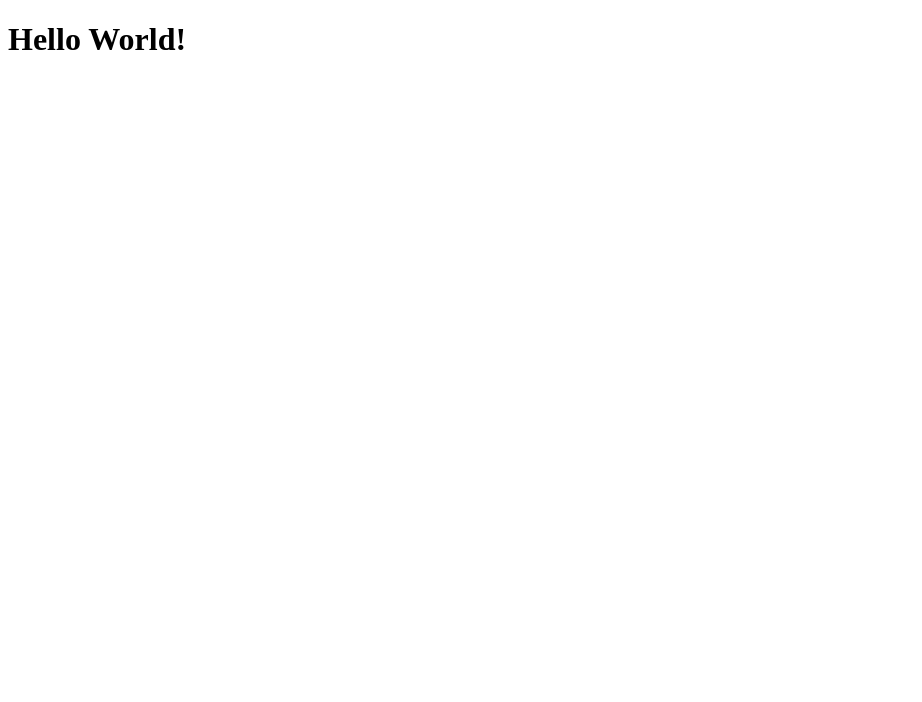
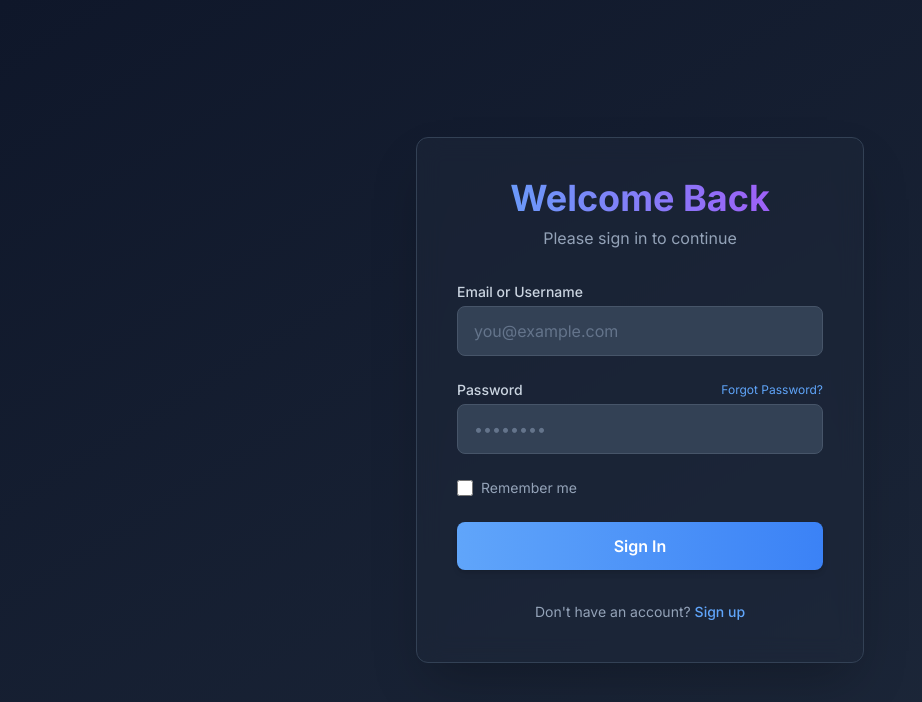
Before and after one commit to Girish400/Mywebsite, a plain HTML site: page index.html in a window 1280 px wide. Shown: the whole page, without its empty margins (0-922 px from the left). Drawn offline with nearby package versions, Linux system fonts and the light colour scheme.

Commit message:
Update index.html

```diff
--- a/index.html
+++ b/index.html
@@ -3,9 +3,78 @@
 <head>
     <meta charset="UTF-8">
     <meta name="viewport" content="width=device-width, initial-scale=1.0">
-    <title>Hello World Page</title>
+    <title>Login - Fancy Edition</title>
+    <script src="https://cdn.tailwindcss.com"></script>
+    <link href="https://fonts.googleapis.com/css2?family=Inter:wght@400;500;600;700&display=swap" rel="stylesheet">
+    <style>
+        /* Applying Inter font globally and some custom styles */
+        body {
+            font-family: 'Inter', sans-serif;
+        }
+        /* Custom focus ring color to match the theme */
+        .form-input:focus, .form-checkbox:focus {
+            --tw-ring-color: #60a5fa; /* blue-400 */
+            border-color: #60a5fa; /* blue-400 */
+        }
+        /* Custom button gradient and hover effect */
+        .btn-primary {
+            background-image: linear-gradient(to right, #60a5fa, #3b82f6); /* blue-400 to blue-600 */
+            transition: all 0.3s ease-in-out;
+        }
+        .btn-primary:hover {
+            background-image: linear-gradient(to right, #3b82f6, #2563eb); /* blue-600 to blue-700 */
+            transform: translateY(-2px);
+            box-shadow: 0 10px 15px -3px rgba(0, 0, 0, 0.1), 0 4px 6px -2px rgba(0, 0, 0, 0.05);
+        }
+    </style>
 </head>
-<body>
-    <h1>Hello World!</h1>
+<body class="bg-gradient-to-br from-slate-900 to-slate-800 min-h-screen flex items-center justify-center p-4">
+
+    <div class="bg-slate-800/50 backdrop-blur-md p-8 sm:p-10 rounded-xl shadow-2xl w-full max-w-md border border-slate-700">
+        <div class="text-center mb-8">
+            <h1 class="text-3xl sm:text-4xl font-bold text-transparent bg-clip-text bg-gradient-to-r from-blue-400 to-purple-500">
+                Welcome Back
+            </h1>
+            <p class="text-slate-400 mt-2">Please sign in to continue</p>
+        </div>
+
+        <form action="#" method="POST">
+            <div class="mb-6">
+                <label for="email" class="block text-sm font-medium text-slate-300 mb-1">Email or Username</label>
+                <input type="email" id="email" name="email"
+                       class="form-input w-full px-4 py-3 rounded-lg bg-slate-700 border border-slate-600 text-slate-100 placeholder-slate-500 focus:outline-none focus:ring-2 focus:ring-blue-500 focus:border-transparent transition duration-300"
+                       placeholder="you@example.com" required>
+            </div>
+
+            <div class="mb-6">
+                <div class="flex justify-between items-center mb-1">
+                    <label for="password" class="block text-sm font-medium text-slate-300">Password</label>
+                    <a href="#" class="text-xs text-blue-400 hover:text-blue-300 hover:underline transition duration-300">Forgot Password?</a>
+                </div>
+                <input type="password" id="password" name="password"
+                       class="form-input w-full px-4 py-3 rounded-lg bg-slate-700 border border-slate-600 text-slate-100 placeholder-slate-500 focus:outline-none focus:ring-2 focus:ring-blue-500 focus:border-transparent transition duration-300"
+                       placeholder="••••••••" required>
+            </div>
+
+            <div class="mb-6 flex items-center">
+                <input type="checkbox" id="remember-me" name="remember-me"
+                       class="form-checkbox h-4 w-4 text-blue-500 bg-slate-700 border-slate-600 rounded focus:ring-2 focus:ring-blue-500 transition duration-300">
+                <label for="remember-me" class="ml-2 block text-sm text-slate-400">Remember me</label>
+            </div>
+
+            <div>
+                <button type="submit"
+                        class="btn-primary w-full text-white font-semibold py-3 px-4 rounded-lg shadow-md hover:shadow-lg focus:outline-none focus:ring-2 focus:ring-offset-2 focus:ring-offset-slate-900 focus:ring-blue-500 transition duration-300">
+                    Sign In
+                </button>
+            </div>
+        </form>
+
+        <p class="text-center text-sm text-slate-400 mt-8">
+            Don't have an account?
+            <a href="#" class="font-medium text-blue-400 hover:text-blue-300 hover:underline transition duration-300">Sign up</a>
+        </p>
+    </div>
+
 </body>
 </html>
```
